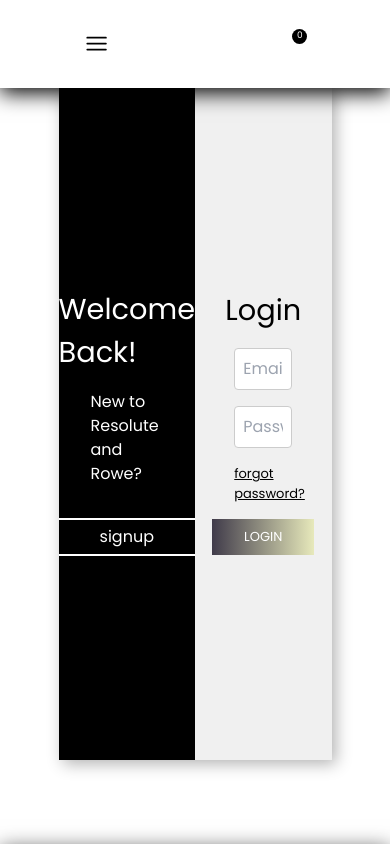
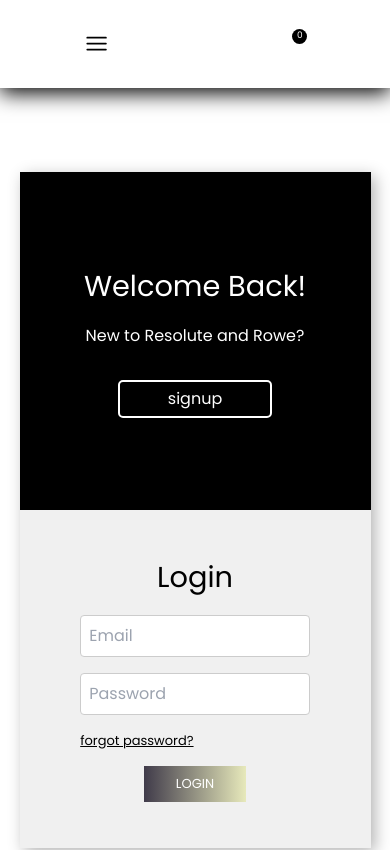
Before and after one commit to rushivadnal7/RESOLUTE-ROWE, a React (Vite) app in the folder frontend/: page /account/login in a window 390 px wide. Shown: the top 850 px of the page. Built offline with nearby package versions, Linux system fonts and the light colour scheme; no server answers; a web font is replaced by a local one.

Commit message:
login responsive

```diff
--- a/frontend/src/pages/Account.jsx
+++ b/frontend/src/pages/Account.jsx
@@ -13,6 +13,9 @@
     height: 100VH;
 
 
+    @media (max-width: ${({ theme }) => theme.breakpoints.md}) {
+      margin-top: 5.5rem;
+}
 `
 
 const Account = () => {
--- a/frontend/src/wrappers/login.js
+++ b/frontend/src/wrappers/login.js
@@ -6,7 +6,6 @@
   display: flex;
   justify-content: center;
   align-items: center;
-  /* background-color  :  #36454f ; */
 
   .container {
     width: 70%;
@@ -17,7 +16,8 @@
     box-shadow: 4px 4px 15px rgba(0, 0, 0, 0.3);
   }
 
-  .left-container, .right-container {
+  .left-container,
+  .right-container {
     width: 50%;
     height: 100%;
     display: flex;
@@ -29,14 +29,13 @@
   }
 
   .left-container {
-     background-color  : black;
-     /* background-image:linear-gradient(to bottom, #274060, #1B2845); */
+    background-color: black;
+    color: white;
+    transform: ${({ isSignUp }) =>
+    isSignUp ? "translateX(100%)" : "translateX(0)"};
 
-     color: white;
-    transform: ${({ isSignUp }) => (isSignUp ? 'translateX(100%)' : 'translateX(0)')};
-
-    .slider-buttons{
-        background-color:  transparent ;
+    .slider-buttons {
+      background-color: transparent;
       padding: 0.3rem 3rem;
       border-radius: 5px;
       border: 2px solid white;
@@ -44,14 +43,15 @@
       transition: all 0.2s ease;
     }
 
-    .slider-buttons:hover{
+    .slider-buttons:hover {
       transform: scale(1.1);
     }
   }
 
   .right-container {
     background-color: #f0f0f0;
-    transform: ${({ isSignUp }) => (isSignUp ? 'translateX(-100%)' : 'translateX(0)')};
+    transform: ${({ isSignUp }) =>
+    isSignUp ? "translateX(-100%)" : "translateX(0)"};
   }
 
   h2 {
@@ -67,10 +67,9 @@
     display: flex;
     flex-direction: column;
     align-items: center;
-    /* gap: 1rem; */
     width: 80%;
 
-    span{
+    span {
       align-self: flex-start;
       margin-bottom: 1rem;
       text-decoration: underline;
@@ -78,7 +77,6 @@
       cursor: pointer;
     }
   }
-
 
   input {
     width: 100%;
@@ -88,15 +86,38 @@
     border-radius: 4px;
   }
 
-  input:hover{
+  input:hover {
     border: 1.5px solid #aaa;
   }
 
   input:focus {
     outline: none;
-    /* border: none; */
     border: 1.5px solid black;
   }
 
+  @media (max-width: ${({ theme }) => theme.breakpoints.md}) {
+    margin-top: 5.5rem;
 
+    .container {
+      flex-direction: column;
+      width: 90%;
+    }
+
+    .left-container,
+    .right-container {
+      width: 100%;
+      height: 50%;
+    }
+
+    /* Vertical sliding logic */
+    .left-container {
+      transform: ${({ isSignUp }) =>
+    isSignUp ? "translateY(100%)" : "translateY(0)"};
+    }
+
+    .right-container {
+      transform: ${({ isSignUp }) =>
+    isSignUp ? "translateY(-100%)" : "translateY(0)"};
+    }
+  }
 `;
```
Lines whose indentation alone changed are shown as unchanged.
